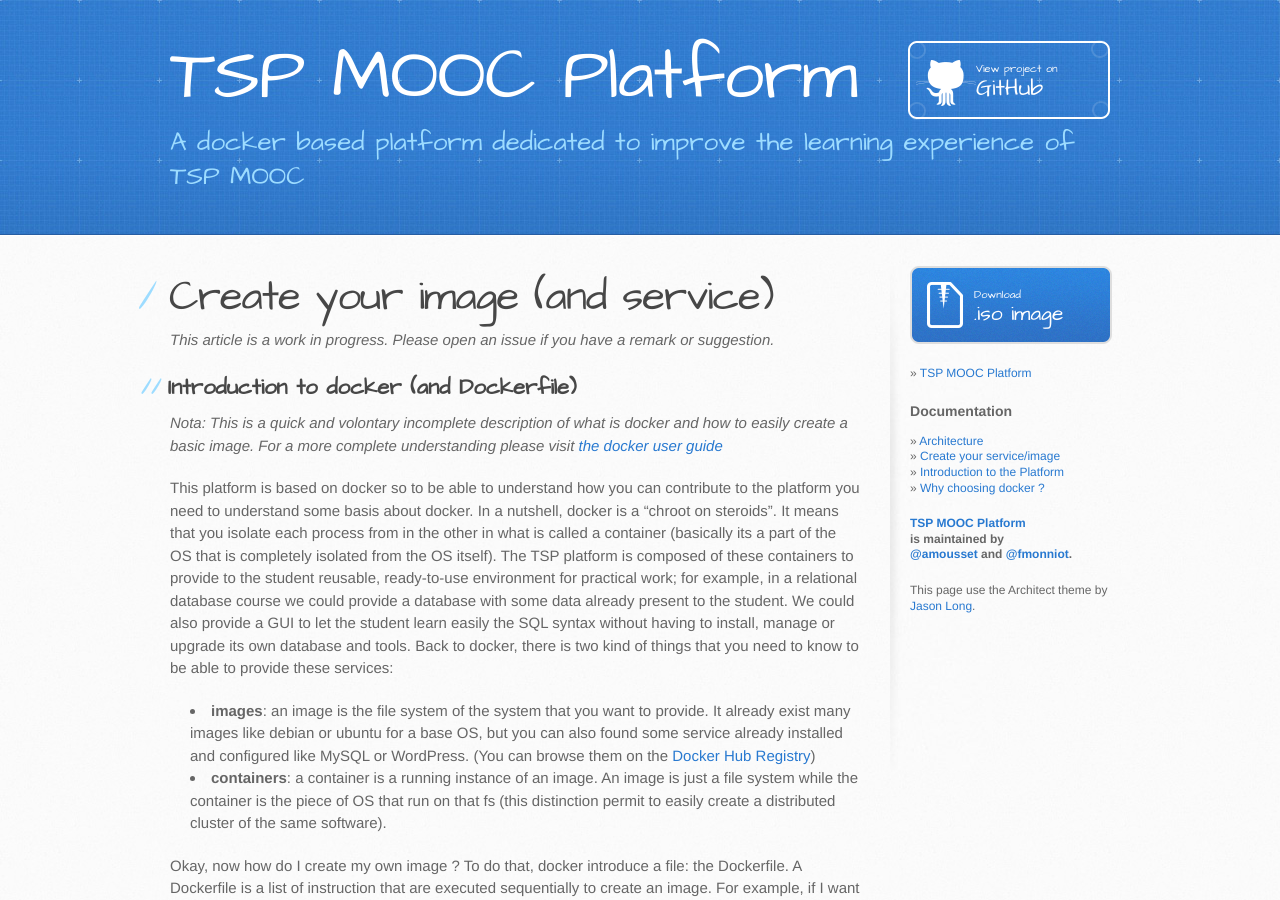
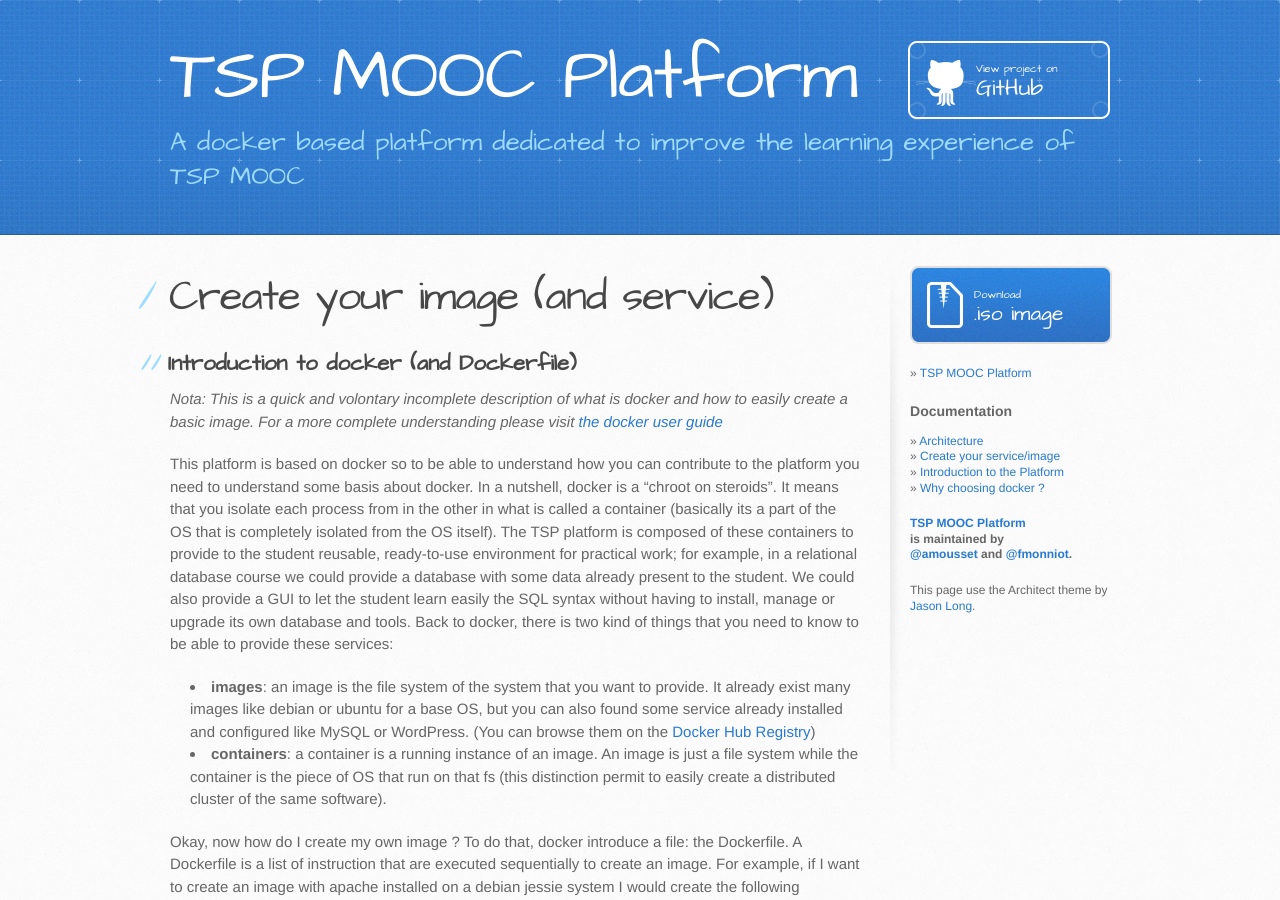
Before and after one commit to pfe-asr-2014/pfe-asr-2014.github.io, a Jekyll site: the page built from docs/create-your-service.md, in a window 1280 px wide and 900 px high. Built offline with Jekyll 4.4.1, drawn with Linux system fonts in a browser that asks for light colours; Markdown is read by kramdown in place of the engine named in the settings.

Commit message:
remove wip note

```diff
--- a/docs/create-your-service.md
+++ b/docs/create-your-service.md
@@ -5,8 +5,6 @@ category: docs
 ---
 
 # Create your image (and service)
-_This article is a work in progress. Please open an issue if you have a remark or
-suggestion._
 
 ## Introduction to docker (and Dockerfile)
 
```
